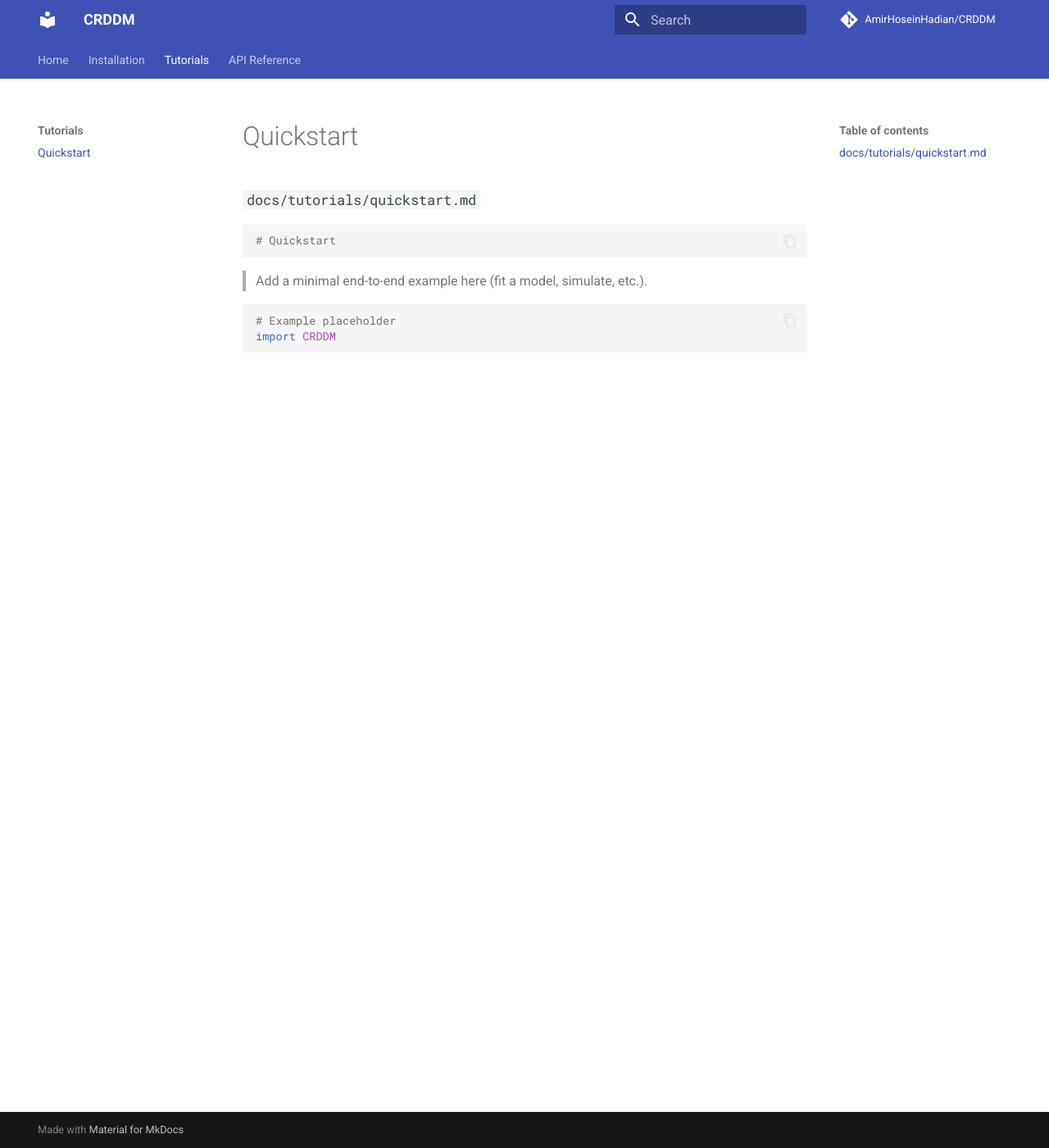
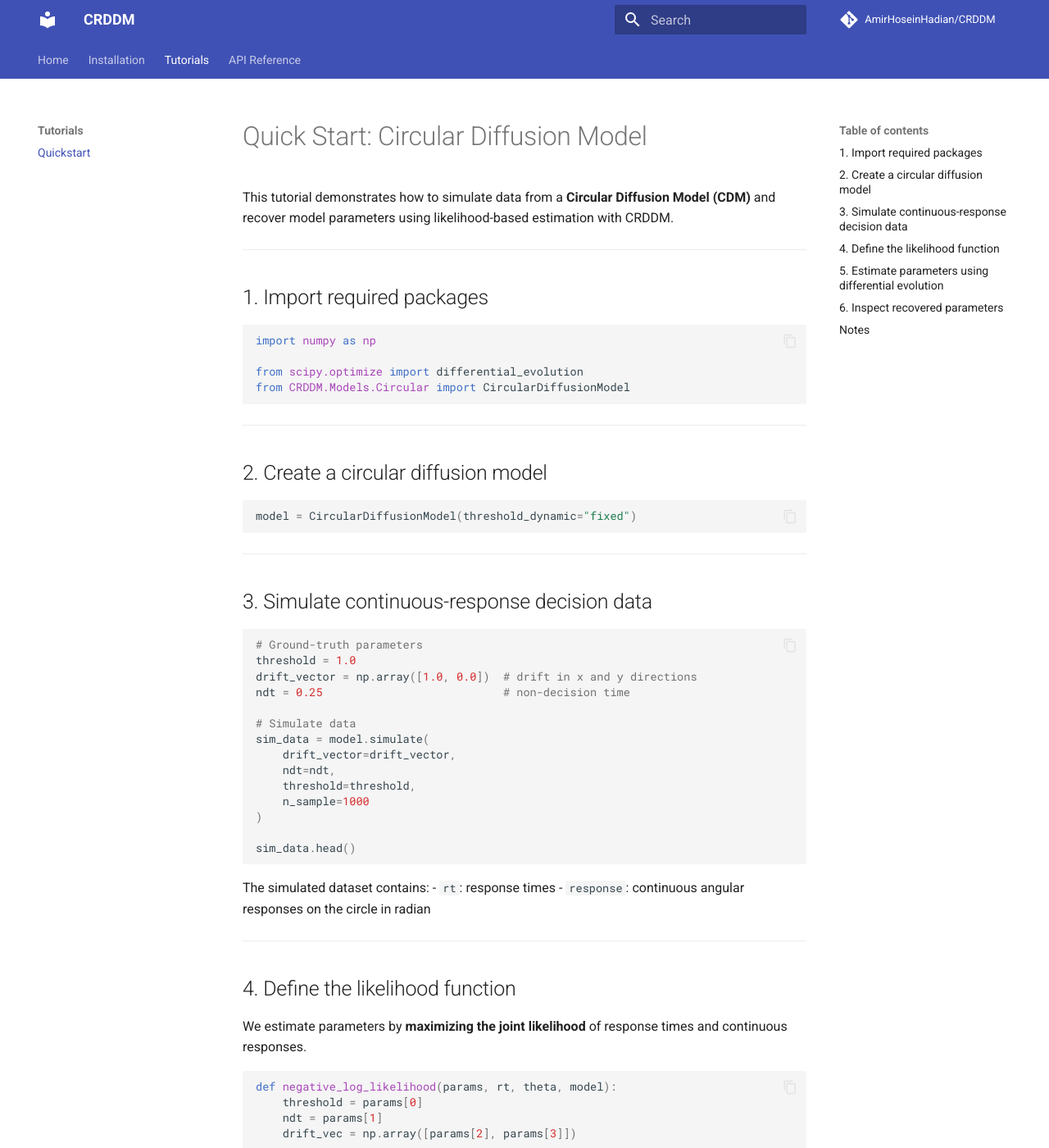
Before and after one commit to AmirHoseinHadian/CRDDM, an MkDocs documentation site: the page built from docs/tutorials/quickstart.md, in a window 1280 px wide and 1400 px high. Shown: the whole window at 82% size. Built offline with MkDocs 1.6.1 and Material for MkDocs 9.7.7, drawn with Linux system fonts in a browser that asks for light colours; comment, search, counter and statistics services are not loaded; some of the changed text lies outside the part shown.

Commit message:
a simple exampled added as a quick start

````diff
--- a/docs/tutorials/quickstart.md
+++ b/docs/tutorials/quickstart.md
@@ -1,12 +1,103 @@
+# Quick Start: Circular Diffusion Model
 
-### `docs/tutorials/quickstart.md`
-```markdown
-# Quickstart
+This tutorial demonstrates how to simulate data from a **Circular Diffusion Model (CDM)** and recover model parameters using likelihood-based estimation with CRDDM.
+
+---
+
+## 1. Import required packages
+
+```python
+import numpy as np
+
+from scipy.optimize import differential_evolution
+from CRDDM.Models.Circular import CircularDiffusionModel
 ```
 
-> Add a minimal end-to-end example here (fit a model, simulate, etc.).
+---
+
+## 2. Create a circular diffusion model
 
 ```python
-# Example placeholder
-import CRDDM
+model = CircularDiffusionModel(threshold_dynamic="fixed")
 ```
+
+---
+
+## 3. Simulate continuous-response decision data
+
+```python
+# Ground-truth parameters
+threshold = 1.0
+drift_vector = np.array([1.0, 0.0])  # drift in x and y directions
+ndt = 0.25                           # non-decision time
+
+# Simulate data
+sim_data = model.simulate(
+    drift_vector=drift_vector,
+    ndt=ndt,
+    threshold=threshold,
+    n_sample=1000
+)
+
+sim_data.head()
+```
+
+The simulated dataset contains:
+- `rt`: response times
+- `response`: continuous angular responses on the circle in radian
+
+---
+
+## 4. Define the likelihood function
+
+We estimate parameters by **maximizing the joint likelihood** of response times and continuous responses.
+
+```python
+def negative_log_likelihood(params, rt, theta, model):
+    threshold = params[0]
+    ndt = params[1]
+    drift_vec = np.array([params[2], params[3]])
+
+    logpdf = model.joint_lpdf(rt, theta, drift_vec, ndt, threshold)
+    return -np.sum(logpdf)
+```
+
+---
+
+## 5. Estimate parameters using differential evolution
+
+```python
+# Parameter bounds
+bounds = [
+    (0.05, 5.0),   # threshold
+    (0.0, 2.0),    # non-decision time
+    (-5.0, 5.0),   # drift_x
+    (-5.0, 5.0),   # drift_y
+]
+
+param_names = ["threshold", "ndt", "drift_x", "drift_y"]
+
+result = differential_evolution(
+    negative_log_likelihood,
+    bounds=bounds,
+    args=(sim_data["rt"].values, sim_data["response"].values, model),
+)
+```
+
+---
+
+## 6. Inspect recovered parameters
+
+```python
+for name, value in zip(param_names, result.x):
+    print(f"{name}: {value:.3f}")
+```
+
+The recovered parameters should be close to the values used for simulation, demonstrating correct likelihood evaluation and parameter recovery.
+
+---
+
+## Notes
+
+- This example uses a **fixed decision threshold**.
+- Other threshold dynamics and response spaces (e.g., spherical or hyperspherical models) follow the same workflow.
````
